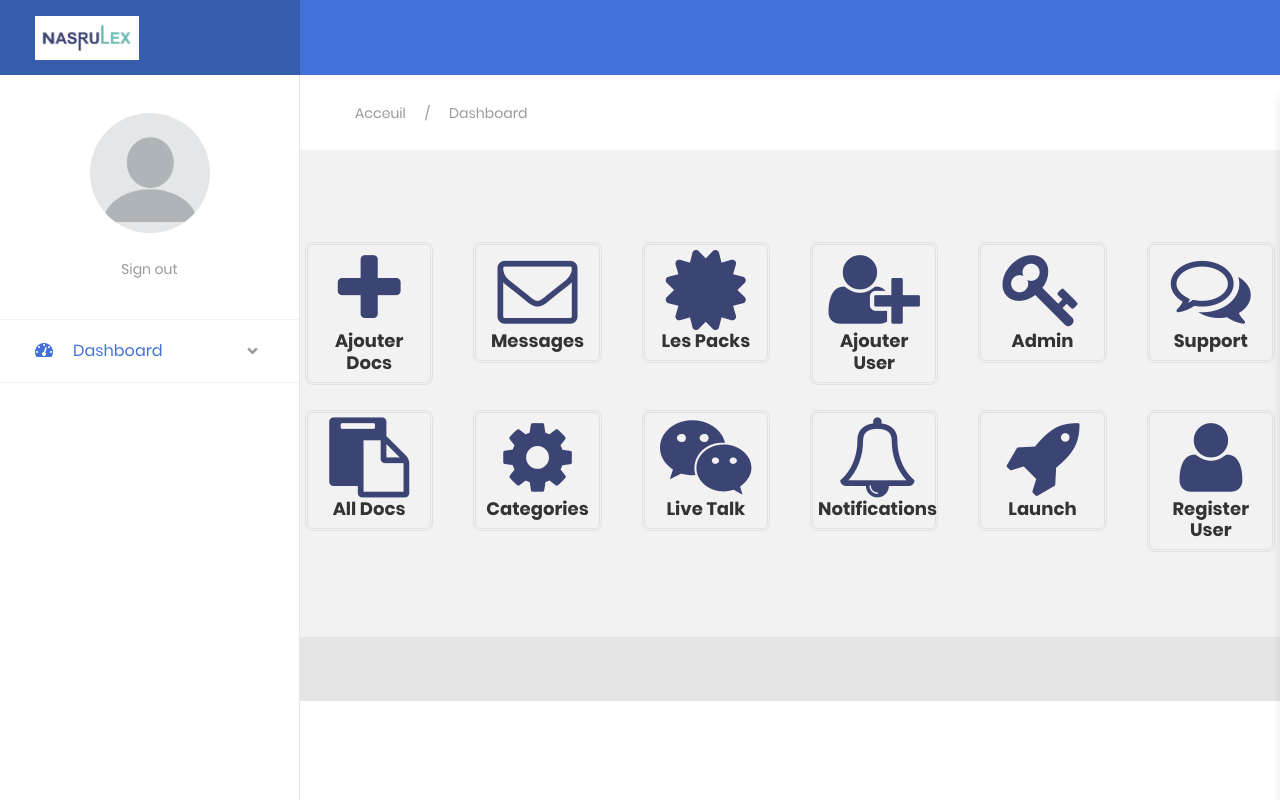
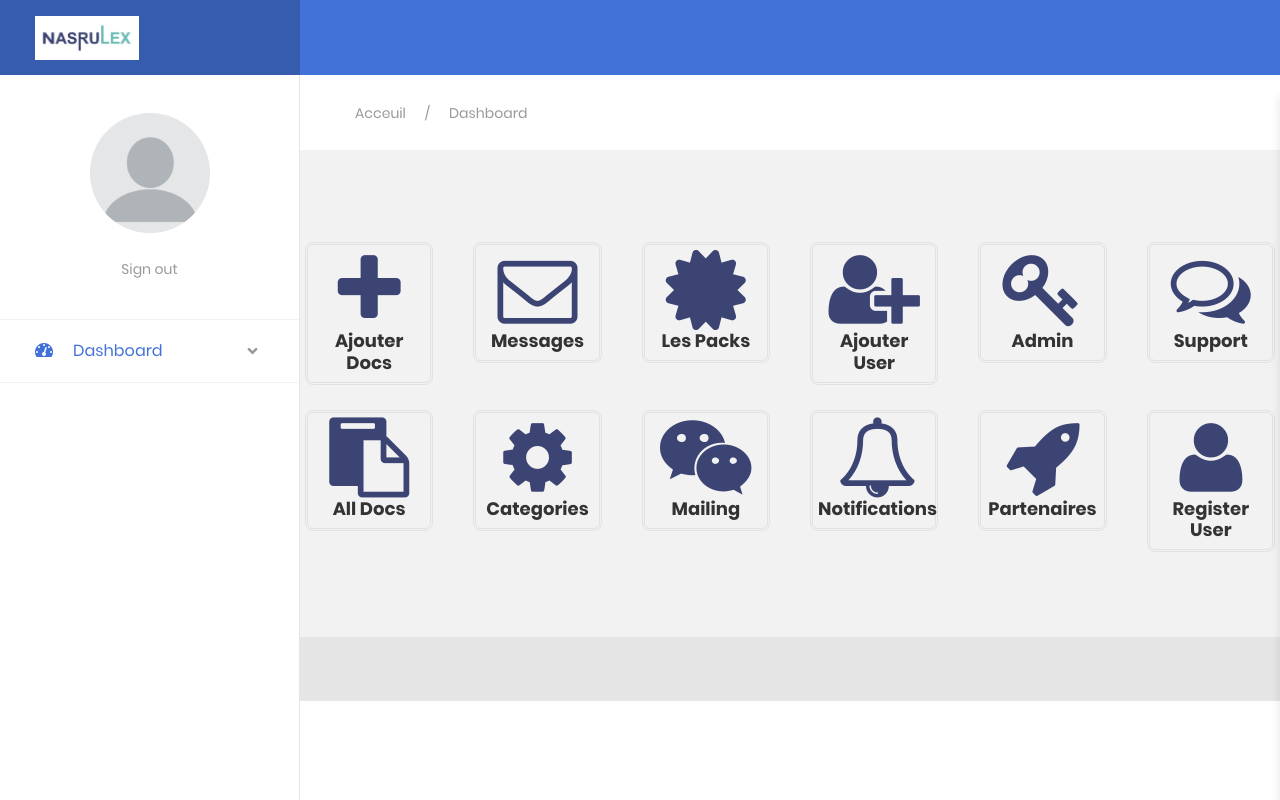
Before and after one commit to syakasamate/juriDoc, a Symfony app: template templates/admin/dash.html.twig in a window 1280 px wide. Run offline with Twig, Linux system fonts and the light colour scheme; the template is opened without the code that fills it, so the values that code supplies are empty; some libraries are stand-ins or nearby versions.

```diff
--- a/templates/admin/dash.html.twig
+++ b/templates/admin/dash.html.twig
@@ -1,6 +1,6 @@
 {% extends 'admin.html.twig' %} {% block body %}
 
-<div>
+<div class="">
     <div>
         <!-- /. ROW  -->
         <div class="row">
@@ -106,7 +106,7 @@
                 <div class="div-square">
                     <a href="blank.html">
                         <i style="color:#3c4474 ;" class="fa fa-wechat fa-5x"></i>
-                        <h4>Live Talk</h4>
+                        <h4>Mailing</h4>
                     </a>
                 </div>
 
@@ -126,7 +126,7 @@
                 <div style="color:#3c4474 ;" class="div-square ">
                     <a href="blank.html">
                         <i style="color:#3c4474 ;" class="fa fa-rocket fa-5x"></i>
-                        <h4>Launch</h4>
+                        <h4>Partenaires</h4>
                     </a>
                 </div>
 
```
